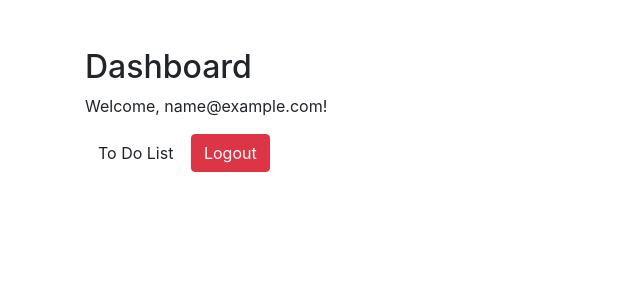
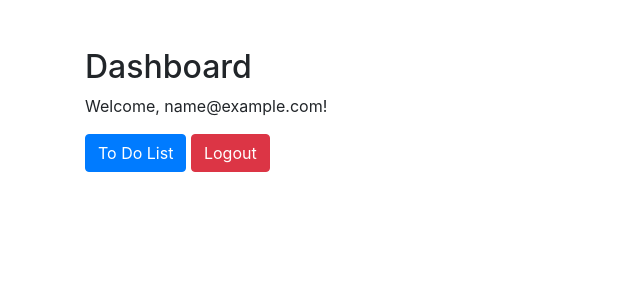
Before and after one commit to adamfinklecloudberry/to-do-web-app, a Flask app: page /dashboard in a window 1280 px wide. Shown: the top 300 px of the page, without its empty margins (0-640 px from the left). Run offline with Flask 3, Linux system fonts and the light colour scheme; the visitor is signed in with stand-in values (Sample User, id 1); some libraries are stand-ins or nearby versions.

Commit message:
Changed button color to blue

```diff
--- a/templates/dashboard.html
+++ b/templates/dashboard.html
@@ -10,7 +10,7 @@
     <div class="container">
         <h2 class="mt-5">Dashboard</h2>
         <p>Welcome, {{ current_user.email }}!</p>
-        <a href="{{ url_for('home') }}" class="btn">To Do List</a>
+        <a href="{{ url_for('home') }}" class="btn btn-primary">To Do List</a>
         <a href="{{ url_for('logout') }}" class="btn btn-danger">Logout</a>
     </div>
 </body>
```
